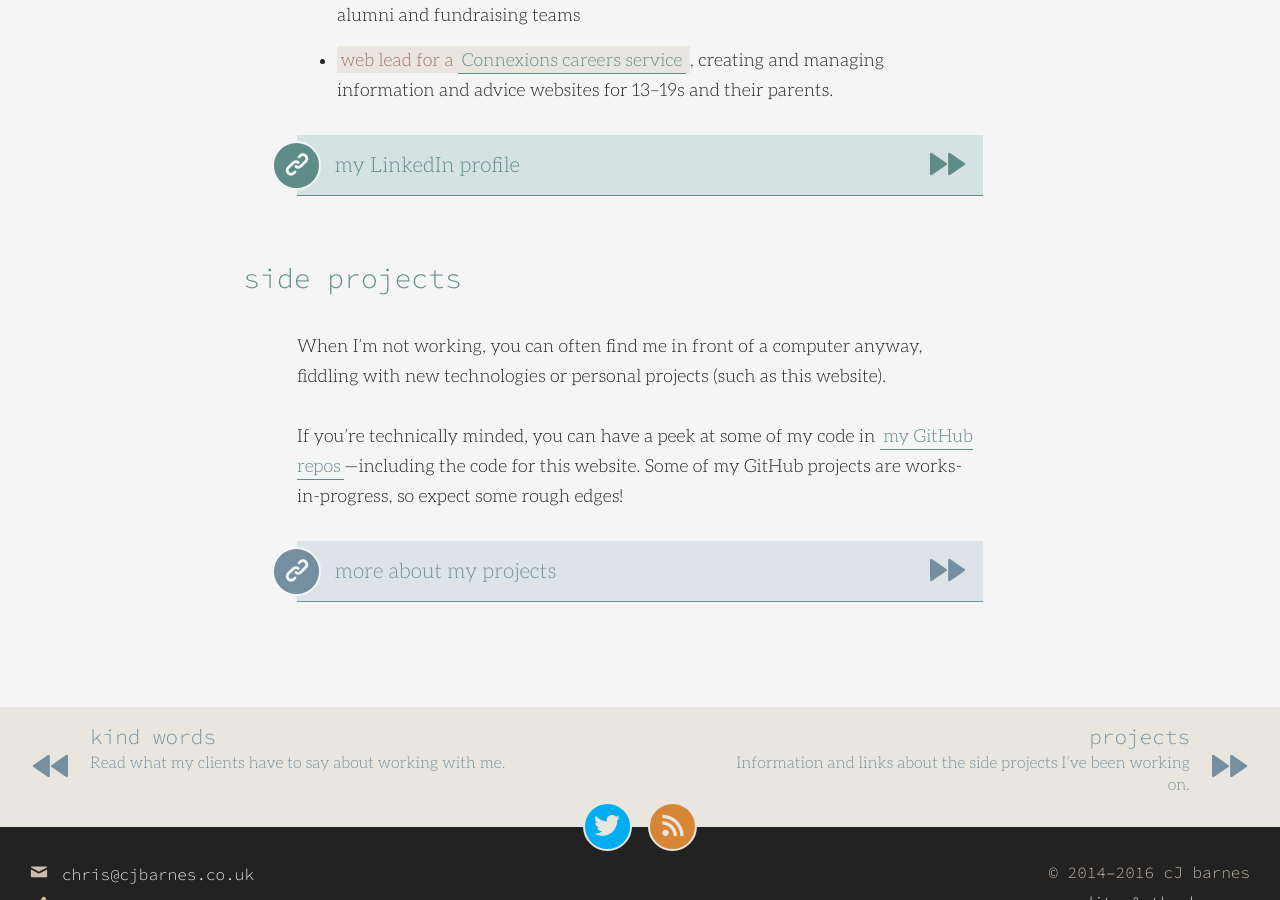
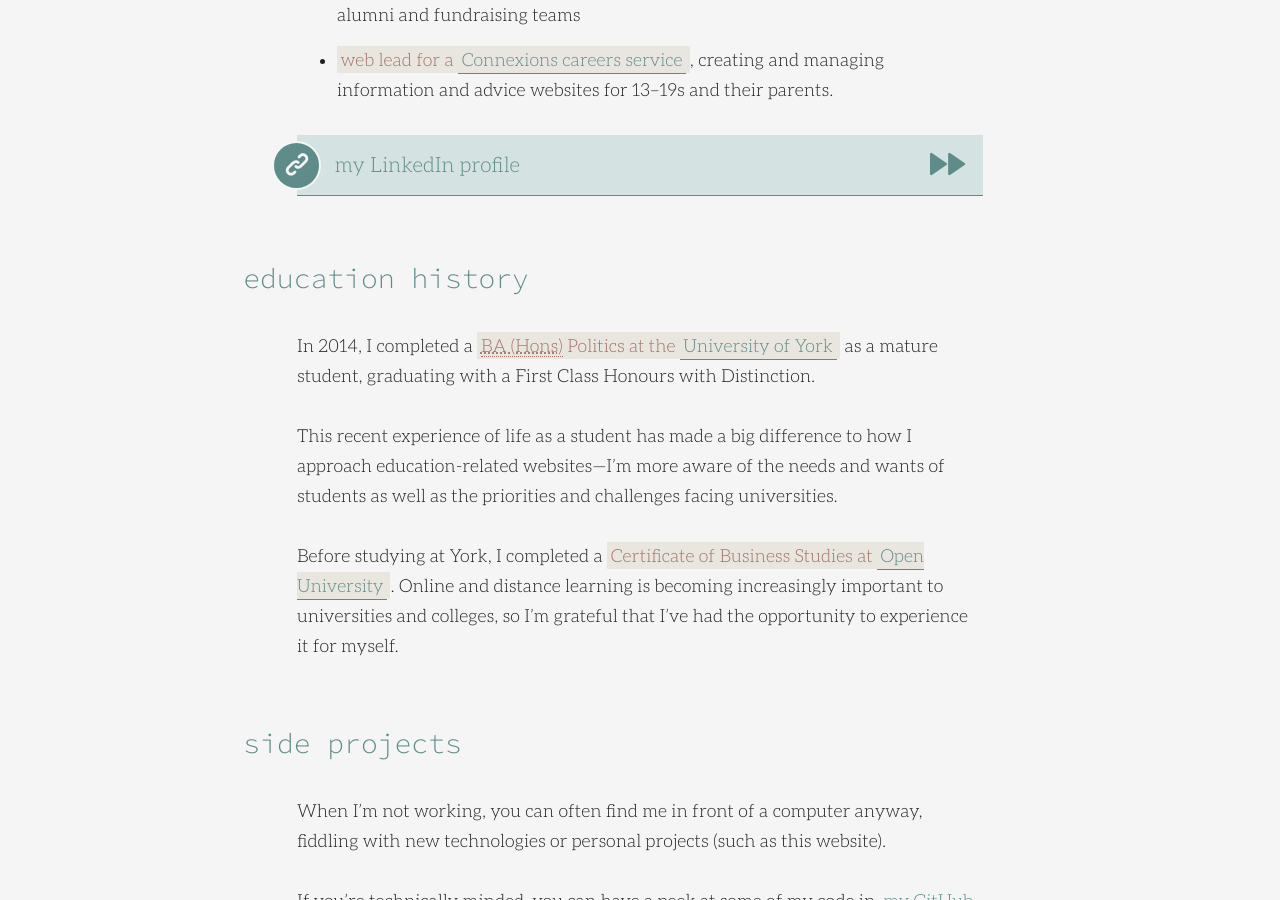
Before and after one commit to cjbarnes/cjbarnes.github.io, a Jekyll site: the page built from _pages/bio.md, in a window 1280 px wide and 900 px high, scrolled down 1224 px. Built offline with Jekyll 4.4.1, drawn with Linux system fonts in a browser that asks for light colours.

Commit message:
Added Education History section to bio

```diff
--- a/_pages/bio.md
+++ b/_pages/bio.md
@@ -27,6 +27,14 @@ As well as my freelance work, I have ten years' experience working on education-
 <a href="http://uk.linkedin.com/in/cjbarnesuk/" title="Find me on LinkedIn">my LinkedIn profile</a>
 </figure>
 
+## education history
+
+In 2014, I completed a **BA (Hons) Politics at the [University of York](http://www.york.ac.uk/ "University of York website")** as a mature student, graduating with a First Class Honours with Distinction.
+
+This recent experience of life as a student has made a big difference to how I approach education-related websites---I'm more aware of the needs and wants of students as well as the priorities and challenges facing universities.
+
+Before studying at York, I completed a **Certificate of Business Studies at [Open University](http://www.open.ac.uk/ "Open University website")**. Online and distance learning is becoming increasingly important to universities and colleges, so I'm grateful that I've had the opportunity to experience it for myself.
+
 ## side projects
 
 When I'm not working, you can often find me in front of a computer anyway, fiddling with new technologies or personal projects (such as this website).
@@ -36,3 +44,5 @@ If you're technically minded, you can have a peek at some of my code in [my GitH
 <figure class="link internal" markdown="span">
 <a href="/whativedone/projects/" title="my projects">more about my projects</a>
 </figure>
+
+*[BA (Hons)]: Bachelor of Arts honours degree
```
